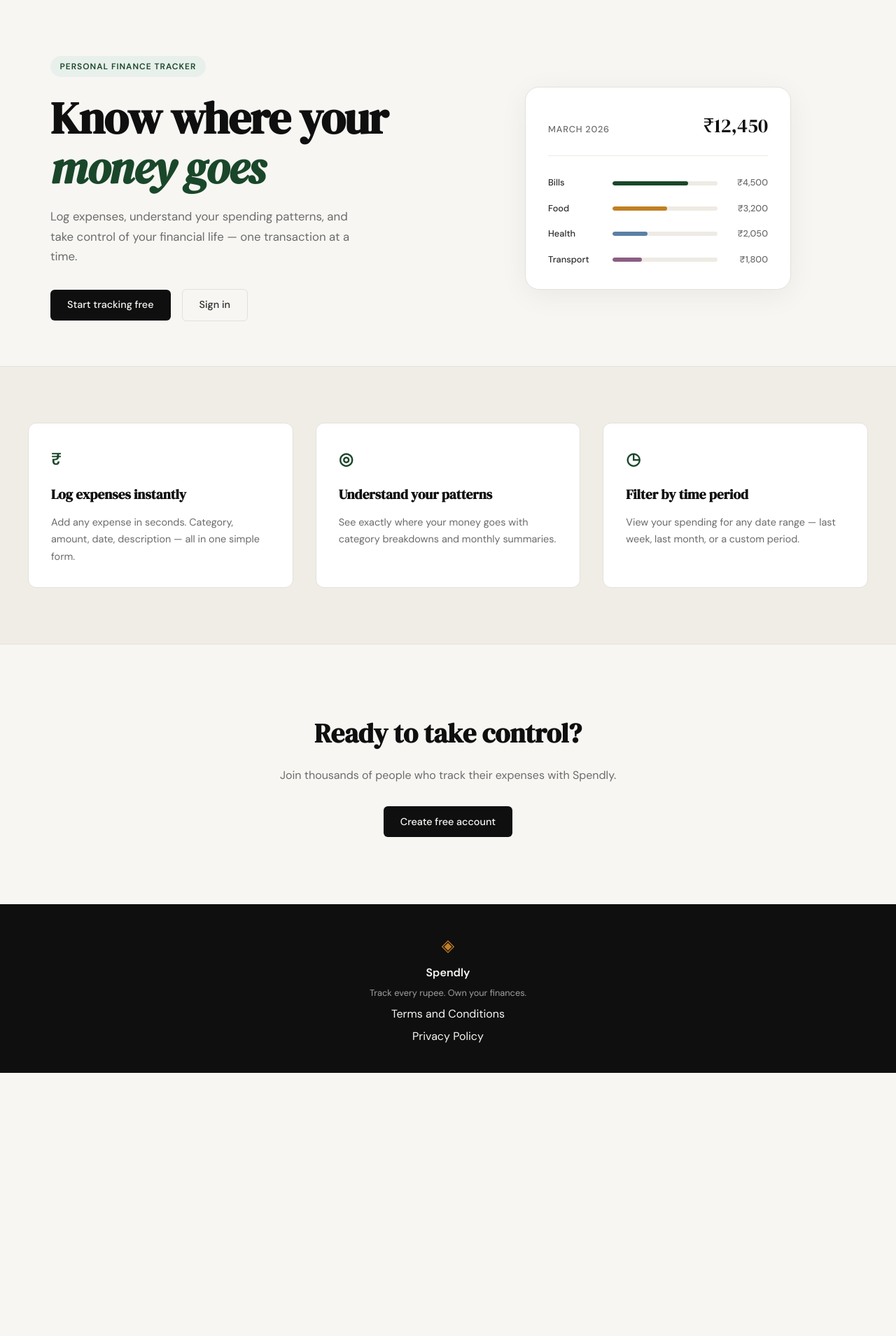
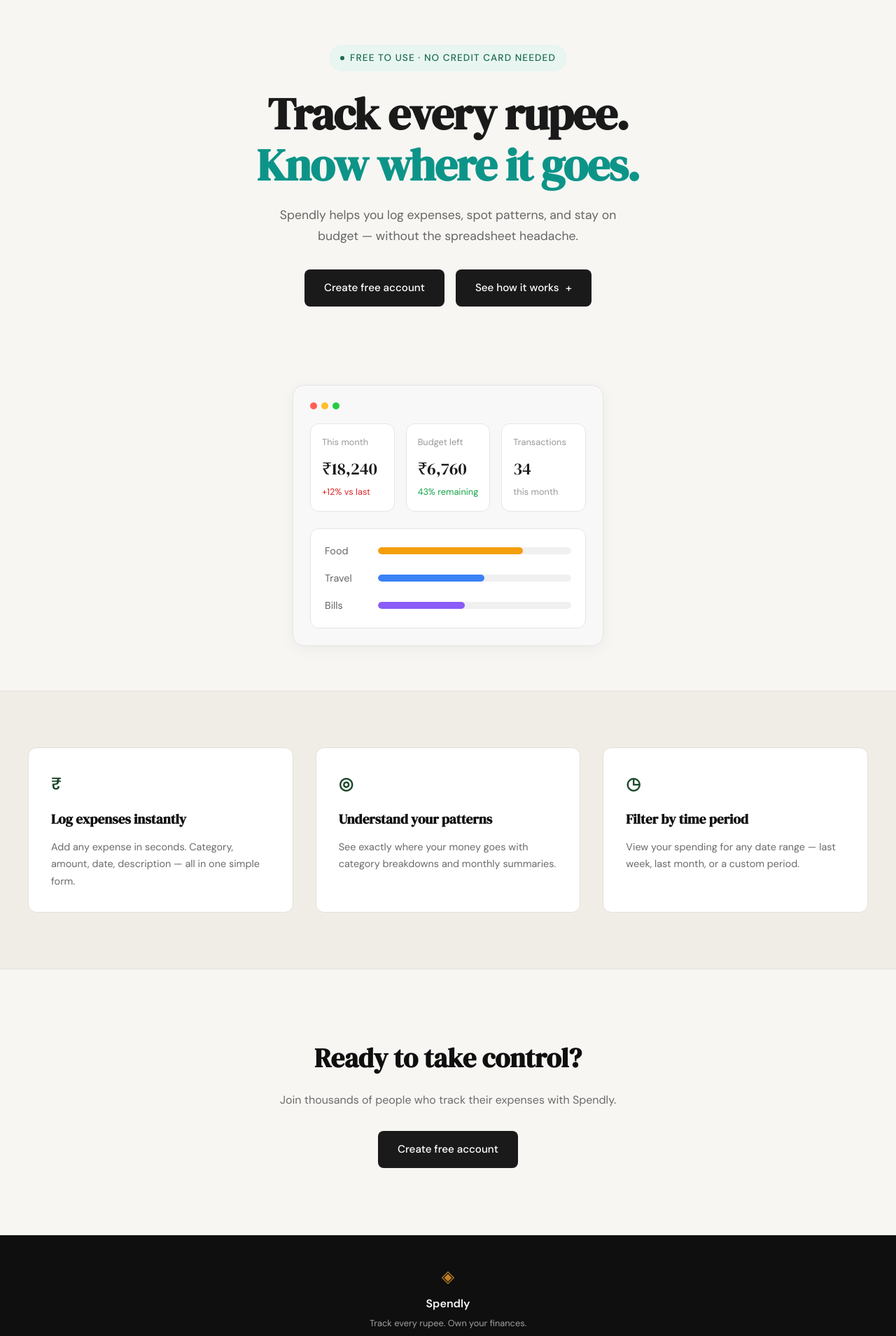
Before and after one commit to Ram2002-ai/Expense_Tracker, a Flask app: page / in a window 1280 px wide. Shown: the part 61-1970 px from the top of the page at 70% size. Before the commit the page ends 1594 px from the top, so only its background shows below. Run offline with Flask 3, Linux system fonts and the light colour scheme.

Commit message:
landing: redesign hero section with new layout and dashboard mock

```diff
--- /dev/null
+++ b/static/css/landing.css
@@ -0,0 +1,244 @@
+/* Hero section styles - Landing page specific */
+
+.hero {
+    padding: 4rem 2rem;
+    max-width: 1200px;
+    margin: 0 auto;
+    display: flex;
+    flex-direction: column;
+    align-items: center;
+    text-align: center;
+}
+
+.hero-inner {
+    max-width: 640px;
+    margin-bottom: 3rem;
+}
+
+.hero-badge {
+    display: inline-flex;
+    align-items: center;
+    gap: 0.5rem;
+    background: #e8f5f0;
+    color: #1a6b4f;
+    font-size: 0.85rem;
+    font-weight: 500;
+    padding: 0.5rem 1rem;
+    border-radius: 999px;
+    margin-bottom: 1.5rem;
+}
+
+.hero-badge::before {
+    content: "";
+    width: 6px;
+    height: 6px;
+    background: #1a6b4f;
+    border-radius: 50%;
+}
+
+.hero-title {
+    font-family: 'DM Serif Display', Georgia, serif;
+    font-size: clamp(2.5rem, 6vw, 4rem);
+    line-height: 1.15;
+    letter-spacing: -0.02em;
+    margin-bottom: 1.25rem;
+}
+
+.hero-title .line-1 {
+    color: #1a1a1a;
+}
+
+.hero-title .line-2 {
+    color: #0d9488;
+}
+
+.hero-subtitle {
+    font-size: 1.1rem;
+    color: #666;
+    line-height: 1.7;
+    max-width: 540px;
+    margin: 0 auto 2rem;
+}
+
+.hero-actions {
+    display: flex;
+    gap: 1rem;
+    justify-content: center;
+    align-items: center;
+}
+
+.btn-primary {
+    display: inline-block;
+    background: #1a1a1a;
+    color: #fff;
+    padding: 0.875rem 1.75rem;
+    border-radius: 8px;
+    font-family: 'DM Sans', system-ui, sans-serif;
+    font-size: 0.95rem;
+    font-weight: 500;
+    text-decoration: none;
+    transition: background 0.2s;
+}
+
+.btn-primary:hover {
+    background: #333;
+}
+
+.btn-secondary {
+    display: inline-flex;
+    align-items: center;
+    gap: 0.4rem;
+    background: #1a1a1a;
+    color: #fff;
+    padding: 0.875rem 1.75rem;
+    border-radius: 8px;
+    font-family: 'DM Sans', system-ui, sans-serif;
+    font-size: 0.95rem;
+    font-weight: 500;
+    text-decoration: none;
+    transition: background 0.2s;
+}
+
+.btn-secondary::after {
+    content: "+";
+    font-size: 1rem;
+    margin-left: 0.2rem;
+}
+
+.btn-secondary:hover {
+    background: #333;
+}
+
+/* Hero visual - Dashboard mock */
+.hero-visual {
+    width: 100%;
+    max-width: 700px;
+}
+
+.dashboard-mock {
+    background: #f8f8f8;
+    border: 1px solid #e5e5e5;
+    border-radius: 16px;
+    padding: 1.5rem;
+    box-shadow: 0 4px 20px rgba(0,0,0,0.05);
+}
+
+.window-dots {
+    display: flex;
+    gap: 6px;
+    margin-bottom: 1.25rem;
+}
+
+.window-dots span {
+    width: 10px;
+    height: 10px;
+    border-radius: 50%;
+}
+
+.window-dots span:nth-child(1) { background: #ff5f57; }
+.window-dots span:nth-child(2) { background: #ffbd2e; }
+.window-dots span:nth-child(3) { background: #28ca42; }
+
+.dashboard-cards {
+    display: grid;
+    grid-template-columns: repeat(3, 1fr);
+    gap: 1rem;
+    margin-bottom: 1.5rem;
+}
+
+.dashboard-card {
+    background: #fff;
+    border: 1px solid #e5e5e5;
+    border-radius: 12px;
+    padding: 1rem;
+    text-align: left;
+}
+
+.dashboard-card-label {
+    font-size: 0.8rem;
+    color: #999;
+    margin-bottom: 0.5rem;
+}
+
+.dashboard-card-value {
+    font-family: 'DM Serif Display', Georgia, serif;
+    font-size: 1.5rem;
+    color: #1a1a1a;
+    margin-bottom: 0.25rem;
+}
+
+.dashboard-card-sub {
+    font-size: 0.8rem;
+}
+
+.dashboard-card-sub.red {
+    color: #dc2626;
+}
+
+.dashboard-card-sub.green {
+    color: #16a34a;
+}
+
+.dashboard-card-sub.grey {
+    color: #999;
+}
+
+/* Chart section */
+.dashboard-chart {
+    background: #fff;
+    border: 1px solid #e5e5e5;
+    border-radius: 12px;
+    padding: 1.25rem;
+}
+
+.chart-row {
+    display: flex;
+    align-items: center;
+    gap: 1rem;
+    margin-bottom: 1rem;
+}
+
+.chart-row:last-child {
+    margin-bottom: 0;
+}
+
+.chart-label {
+    width: 60px;
+    font-size: 0.9rem;
+    color: #666;
+    text-align: left;
+}
+
+.chart-bar-bg {
+    flex: 1;
+    height: 10px;
+    background: #f0f0f0;
+    border-radius: 5px;
+    overflow: hidden;
+}
+
+.chart-bar {
+    height: 100%;
+    border-radius: 5px;
+}
+
+.chart-bar.food { background: #f59e0b; width: 75%; }
+.chart-bar.travel { background: #3b82f6; width: 55%; }
+.chart-bar.bills { background: #8b5cf6; width: 45%; }
+
+@media (max-width: 600px) {
+    .dashboard-cards {
+        grid-template-columns: 1fr;
+    }
+
+    .hero-actions {
+        flex-direction: column;
+        width: 100%;
+    }
+
+    .btn-primary,
+    .btn-secondary {
+        width: 100%;
+        justify-content: center;
+    }
+}
--- a/templates/landing.html
+++ b/templates/landing.html
@@ -1,60 +1,70 @@
 {% extends "base.html" %}
 
 {% block title %}Spendly — Track Every Rupee{% endblock %}
+
+{% block head %}
+<link rel="stylesheet" href="{{ url_for('static', filename='css/landing.css') }}">
+{% endblock %}
 
 {% block content %}
 
 <section class="hero">
     <div class="hero-inner">
-        <div class="hero-badge">Personal Finance Tracker</div>
+        <div class="hero-badge">Free to use · No credit card needed</div>
         <h1 class="hero-title">
-            Know where your<br>
-            <em>money goes</em>
+            <span class="line-1">Track every rupee.</span><br>
+            <span class="line-2">Know where it goes.</span>
         </h1>
         <p class="hero-subtitle">
-            Log expenses, understand your spending patterns,
-            and take control of your financial life —
-            one transaction at a time.
+            Spendly helps you log expenses, spot patterns, and stay on budget — without the spreadsheet headache.
         </p>
         <div class="hero-actions">
-            <a href="{{ url_for('register') }}" class="btn-primary">Start tracking free</a>
-            <a href="{{ url_for('login') }}" class="btn-ghost">Sign in</a>
+            <a href="{{ url_for('register') }}" class="btn-primary">Create free account</a>
+            <a href="#" class="btn-secondary">See how it works</a>
         </div>
     </div>
     <div class="hero-visual">
-        <div class="mock-card">
-            <div class="mock-card-header">
-                <span class="mock-label">March 2026</span>
-                <span class="mock-total">₹12,450</span>
+        <div class="dashboard-mock">
+            <div class="window-dots">
+                <span></span>
+                <span></span>
+                <span></span>
             </div>
-            <div class="mock-bars">
-                <div class="mock-bar-row">
-                    <span class="mock-cat">Bills</span>
-                    <div class="mock-bar-track">
-                        <div class="mock-bar" style="width: 72%"></div>
+            <div class="dashboard-cards">
+                <div class="dashboard-card">
+                    <div class="dashboard-card-label">This month</div>
+                    <div class="dashboard-card-value">₹18,240</div>
+                    <div class="dashboard-card-sub red">+12% vs last</div>
+                </div>
+                <div class="dashboard-card">
+                    <div class="dashboard-card-label">Budget left</div>
+                    <div class="dashboard-card-value">₹6,760</div>
+                    <div class="dashboard-card-sub green">43% remaining</div>
+                </div>
+                <div class="dashboard-card">
+                    <div class="dashboard-card-label">Transactions</div>
+                    <div class="dashboard-card-value">34</div>
+                    <div class="dashboard-card-sub grey">this month</div>
+                </div>
+            </div>
+            <div class="dashboard-chart">
+                <div class="chart-row">
+                    <span class="chart-label">Food</span>
+                    <div class="chart-bar-bg">
+                        <div class="chart-bar food"></div>
                     </div>
-                    <span class="mock-amt">₹4,500</span>
                 </div>
-                <div class="mock-bar-row">
-                    <span class="mock-cat">Food</span>
-                    <div class="mock-bar-track">
-                        <div class="mock-bar mock-bar-2" style="width: 52%"></div>
+                <div class="chart-row">
+                    <span class="chart-label">Travel</span>
+                    <div class="chart-bar-bg">
+                        <div class="chart-bar travel"></div>
                     </div>
-                    <span class="mock-amt">₹3,200</span>
                 </div>
-                <div class="mock-bar-row">
-                    <span class="mock-cat">Health</span>
-                    <div class="mock-bar-track">
-                        <div class="mock-bar mock-bar-3" style="width: 33%"></div>
+                <div class="chart-row">
+                    <span class="chart-label">Bills</span>
+                    <div class="chart-bar-bg">
+                        <div class="chart-bar bills"></div>
                     </div>
-                    <span class="mock-amt">₹2,050</span>
-                </div>
-                <div class="mock-bar-row">
-                    <span class="mock-cat">Transport</span>
-                    <div class="mock-bar-track">
-                        <div class="mock-bar mock-bar-4" style="width: 28%"></div>
-                    </div>
-                    <span class="mock-amt">₹1,800</span>
                 </div>
             </div>
         </div>
```
